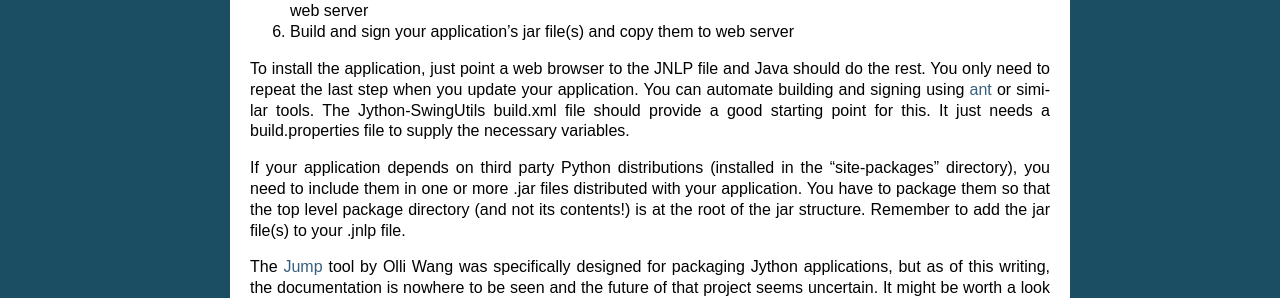
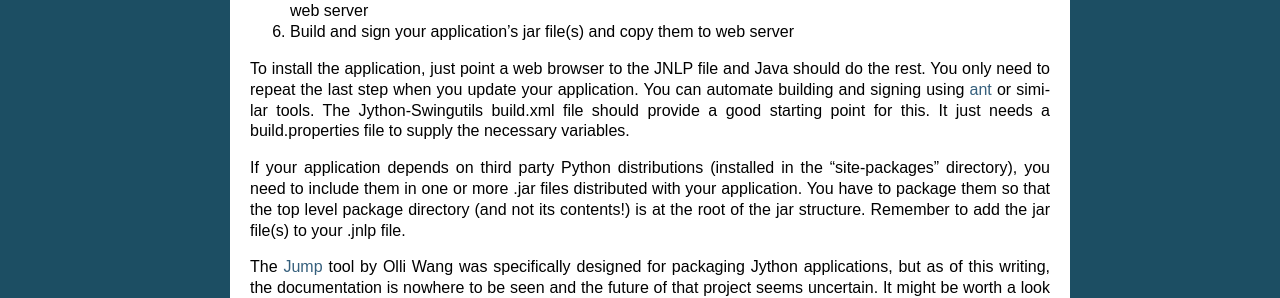
Before and after one commit to jython/swingutils, a Sphinx documentation site: the page built from docs/deployment.rst, in a window 1280 px wide. Shown: the part 291-589 px from the top of the page. Built offline with Sphinx 7.4.7, drawn with Linux system fonts in a browser that asks for light colours.

Commit message:
Minor spelling fixes

```diff
--- a/README.txt
+++ b/README.txt
@@ -22,5 +22,5 @@ Included in this package:
 Requires Jython 2.5.1 or later.
 
 The source code and the issue tracker can be found at
-`BitBucket <http://bitbucket.org/agronholm/jython-swingutils/>`_.
+`Bitbucket <http://bitbucket.org/agronholm/jython-swingutils/>`_.
 http://bitbucket.org/agronholm/jython-swingutils/
--- a/docs/deployment.rst
+++ b/docs/deployment.rst
@@ -22,7 +22,7 @@ Steps required to publish your application with Java Web Start:
 To install the application, just point a web browser to the JNLP file and Java
 should do the rest. You only need to repeat the last step when you update your
 application. You can automate building and signing using
-`ant <http://ant.apache.org/>`_ or similar tools. The Jython-SwingUtils
+`ant <http://ant.apache.org/>`_ or similar tools. The Jython-Swingutils
 build.xml file should provide a good starting point for this. It just needs a
 build.properties file to supply the necessary variables.
 
--- a/docs/threads.rst
+++ b/docs/threads.rst
@@ -12,7 +12,7 @@ unresponsive. This, on the other hand, creates new challenges because often,
 the code in the background thread needs to access the GUI. Java 6 incorporated
 the :class:`~javax.swing.SwingWorker` class to help with this, but even this
 solution is quite clumsy when compared to what the flexible Python
-language can accomplish. Jython-SwingUtils has a mechanism, inspired by the
+language can accomplish. Jython-Swingutils has a mechanism, inspired by the
 `Twisted <http://twistedmatrix.com/>`_ framework, that makes switching between
 threads almost seamless.
 
```
